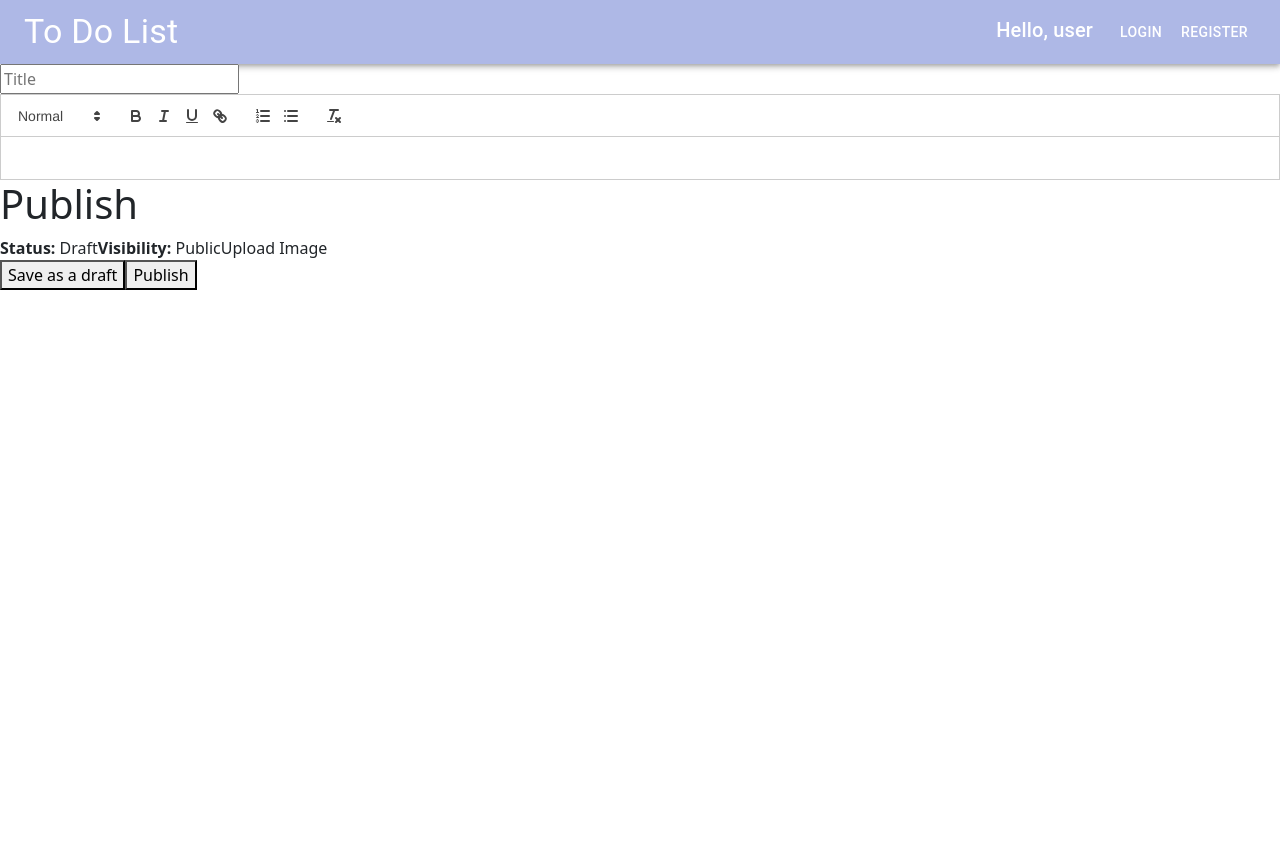
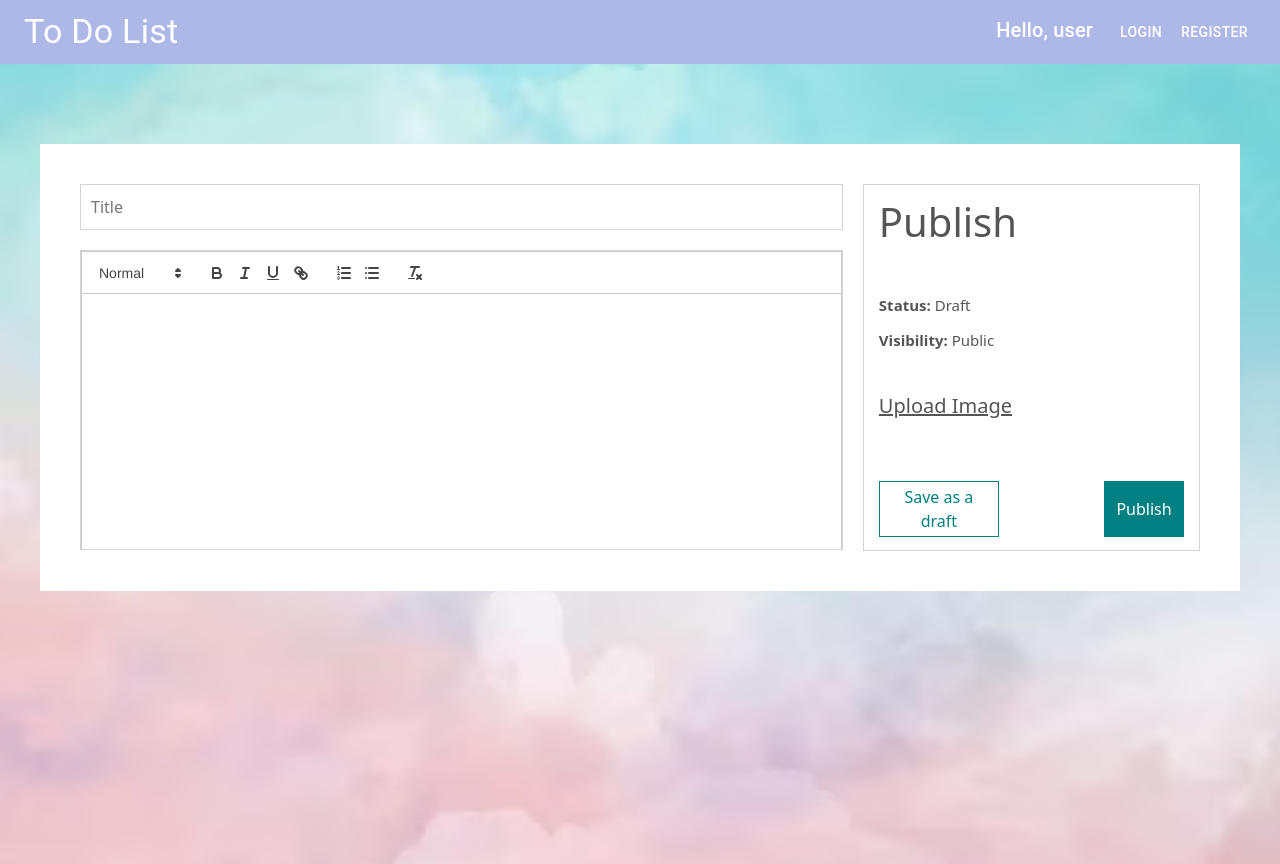
Before and after one commit to Jeffrey-maker/to-do-list, a React (Vite) app in the folder app/my-react/: page /write in a window 1280 px wide. Before the commit the page ends 800 px from the top, so only its background shows below. Built offline with nearby package versions, Linux system fonts and the light colour scheme.

Commit message:
Finish pages jump

```diff
--- a/app/my-react/src/pages/Confirm_User.jsx
+++ b/app/my-react/src/pages/Confirm_User.jsx
@@ -2,37 +2,69 @@ import React, { useState } from "react";
 import { Container, Box, Button, Typography, TextField } from "@mui/material";
 import backgroundImage from "../images/background.jpg";
 import "bootstrap/dist/css/bootstrap.min.css";
+import { useLocation, useNavigate } from "react-router-dom";
 
-const ConfirmUser = ({ email, resendConfirmationCodeUrl }) => {
+const ConfirmUser = () => {
   const [confirmationCode, setConfirmationCode] = useState("");
+  const location = useLocation();
+  const [error, setError] = useState("");
+  const navigate = useNavigate();
+  const { email, resendConfirmationCodeUrl } = location.state;
 
-  const handleSubmit = (event) => {
-    event.preventDefault();
+  const handleSubmit = async (e) => {
+    e.preventDefault();
+    try {
+      // const response = await axios.post(
+      //   "http://localhost:8800/api/auth/verify-code",
+      //   {
+      //     email: email,
+      //     code: confirmationCode,
+      //   },
+      //   {
+      //     headers: {
+      //       "Content-Type": "application/json",
+      //     },
+      //     withCredentials: true,
+      //   }
+      // );
+
+      // if (response.data.success) {
+      //   navigate("/mfa-setup");
+      // } else {
+      //   setError("Invalid confirmation code.");
+      // }
+      navigate("/mfa-setup", {
+        state: {
+          qrImage: confirmationCode,
+          secret: confirmationCode,
+        },
+      });
+    } catch (err) {
+      setError(err.response.data.message || "An error occurred.");
+    }
   };
 
   const resendCode = () => {
-    fetch(resendConfirmationCodeUrl, {
-      method: "POST",
-      headers: {
-        "Content-Type": "application/json",
-      },
-      credentials: "same-origin",
-    })
+    axios
+      .post(
+        resendConfirmationCodeUrl,
+        {},
+        {
+          headers: {
+            "Content-Type": "application/json",
+          },
+          withCredentials: true,
+        }
+      )
       .then((response) => {
-        if (response.redirected) {
-          window.location.href = response.url;
-        }
-        return response.json();
-      })
-      .then((data) => {
-        if (data.success) {
+        if (response.status === 200 && response.data.success) {
           alert("A new confirmation code has been sent to your email.");
         } else {
           alert("Error resending confirmation code.");
         }
       })
       .catch((error) => {
-        console.error("There was a problem with the fetch operation:", error);
+        console.error("There was a problem with the axios request:", error);
         alert("An error occurred while resending the code.");
       });
   };
--- /dev/null
+++ b/app/my-react/src/pages/Home.jsx
@@ -0,0 +1,35 @@
+import React, { useContext } from "react";
+import { Box, Button, Typography } from "@mui/material";
+import { AuthContext } from "../context/authContext.jsx";
+import backgroundImage from "../images/background.jpg";
+
+const Home = () => {
+  const { currentUser } = useContext(AuthContext);
+
+  return (
+    <Box
+      sx={{
+        height: "100vh",
+        display: "flex",
+        flexDirection: "column",
+        alignItems: "center",
+        justifyContent: "center",
+        backgroundImage: `url(${backgroundImage})`,
+        backgroundSize: "cover",
+        backgroundPosition: "center",
+      }}
+    >
+      {currentUser ? (
+        <Button variant="contained" color="primary" href="/notes">
+          View my todolist
+        </Button>
+      ) : (
+        <Typography variant="h6" color="secondary">
+          Please Login
+        </Typography>
+      )}
+    </Box>
+  );
+};
+
+export default Home;
--- a/app/my-react/src/pages/Login.jsx
+++ b/app/my-react/src/pages/Login.jsx
@@ -26,11 +26,11 @@ const Login = () => {
   const handleSubmit = async (event) => {
     event.preventDefault();
     try {
-      await axios.post("http://localhost:8800/api/auth/login", inputs, {
-        withCredentials: true,
-      });
-      await login(inputs);
-      navigate("/");
+      // await axios.post("http://localhost:8800/api/auth/login", inputs, {
+      //   withCredentials: true,
+      // });
+      // await login(inputs);
+      navigate("/mfa-verify");
     } catch (err) {
       setError(err.response.data);
     }
@@ -42,7 +42,7 @@ const Login = () => {
         display: "flex",
         flexDirection: "column",
         alignItems: "center",
-        justifyContent: "center",
+
         height: "100vh",
         background: `url(${backgroundImage}) no-repeat center center fixed`,
         backgroundSize: "cover",
@@ -53,7 +53,14 @@ const Login = () => {
           {msg.text}
         </div>
       ))}
-      <h1 style={{ fontSize: "50px", color: "black", marginBottom: "20px" }}>
+      <h1
+        style={{
+          fontSize: "50px",
+          color: "black",
+          marginBottom: "20px",
+          marginTop: "130px",
+        }}
+      >
         Login
       </h1>
 
--- a/app/my-react/src/pages/MFA_Setup.jsx
+++ b/app/my-react/src/pages/MFA_Setup.jsx
@@ -1,26 +1,63 @@
 // src/MfaSetup.js
-import React from 'react';
-import { TextField, Button, Container, Typography, Box } from '@mui/material';
+import React from "react";
+import { TextField, Button, Container, Typography, Box } from "@mui/material";
 import backgroundImage from "../images/background.jpg";
-import 'bootstrap/dist/css/bootstrap.min.css';
+import "bootstrap/dist/css/bootstrap.min.css";
+import { useLocation, useNavigate } from "react-router-dom";
+import { useState } from "react";
 
-const MfaSetup = ({ qrImage, secret }) => {
+const MfaSetup = () => {
+  const location = useLocation();
+  const { qrImage, secret } = location.state || {};
+  const [confirmationCode, setConfirmationCode] = useState("");
+  const [error, setError] = useState("");
+  const navigate = useNavigate();
+
   const copySecret = () => {
-    const copyText = document.getElementById('secret');
+    const copyText = document.getElementById("secret");
     copyText.select();
     copyText.setSelectionRange(0, 99999); // For mobile devices
-    document.execCommand('copy');
-    alert('Successfully copied TOTP secret token!');
+    document.execCommand("copy");
+    alert("Successfully copied TOTP secret token!");
+  };
+
+  const handleSubmit = async (e) => {
+    e.preventDefault();
+
+    try {
+      // const response = await axios.post(
+      //   "http://localhost:8800/api/auth/verify-code",
+      //   {
+      //     email: email,
+      //     code: confirmationCode,
+      //   },
+      //   {
+      //     headers: {
+      //       "Content-Type": "application/json",
+      //     },
+      //     withCredentials: true,
+      //   }
+      // );
+
+      // if (response.data.success) {
+      //   navigate("/login");
+      // } else {
+      //   setError("Invalid confirmation code.");
+      // }
+      navigate("/login");
+    } catch (err) {
+      setError(err.response.data.message || "An error occurred.");
+    }
   };
 
   return (
     <div
       style={{
-      display:"flex",
-      justifyContent:"center",
-      alignItems:"center",
-      height:"100vh",
-      bgcolor:"#f0f0f0",
+        display: "flex",
+        justifyContent: "center",
+        alignItems: "center",
+        height: "100vh",
+        bgcolor: "#f0f0f0",
         background: `url(${backgroundImage}) no-repeat center center fixed`,
         backgroundSize: "cover",
       }}
@@ -31,24 +68,32 @@ const MfaSetup = ({ qrImage, secret }) => {
         </Typography>
         <ul>
           <li>
-            Download{' '}
+            Download{" "}
             <a
               href="https://play.google.com/store/apps/details?id=com.google.android.apps.authenticator2&hl=en&gl=US"
               target="_blank"
               rel="noopener noreferrer"
             >
               Google Authenticator
-            </a>{' '}
+            </a>{" "}
             on your mobile.
           </li>
           <li>Set up a new authenticator.</li>
           <li>Once you have scanned the QR, enter the OTP code below.</li>
         </ul>
         <Box textAlign="center" my={2}>
-          <img src={qrImage} alt="Secret Token" style={{ width: '200px', height: '200px' }} />
+          <img
+            src={qrImage}
+            alt="Secret Token"
+            style={{ width: "200px", height: "200px" }}
+          />
         </Box>
         <Box textAlign="center" my={2}>
-          <Typography variant="body1" id="secret" style={{ wordWrap: 'break-word' }}>
+          <Typography
+            variant="body1"
+            id="secret"
+            style={{ wordWrap: "break-word" }}
+          >
             {secret}
           </Typography>
         </Box>
@@ -57,8 +102,8 @@ const MfaSetup = ({ qrImage, secret }) => {
             Copy Secret
           </Button>
         </Box>
+        <Box component="form" onSubmit={handleSubmit} sx={{ mt: 1 }}>
           <TextField
-          label="Enter OTP Code"
             fullWidth
             margin="normal"
             variant="outlined"
@@ -66,20 +111,23 @@ const MfaSetup = ({ qrImage, secret }) => {
             name="otp"
             placeholder="Enter OTP code"
             required
+            value={confirmationCode}
+            onChange={(e) => setConfirmationCode(e.target.value)}
           />
           <Button type="submit" variant="contained" color="success" fullWidth>
             Verify and Complete Setup
           </Button>
+        </Box>
       </Container>
     </div>
   );
 };
 
 const containerStyle = {
-  background: 'white',
-  padding: '30px',
-  borderRadius: '8px',
-  boxShadow: '0 2px 10px rgba(0, 0, 0, 0.1)',
+  background: "white",
+  padding: "30px",
+  borderRadius: "8px",
+  boxShadow: "0 2px 10px rgba(0, 0, 0, 0.1)",
 };
 
 export default MfaSetup;
--- a/app/my-react/src/pages/MFA_Verify.jsx
+++ b/app/my-react/src/pages/MFA_Verify.jsx
@@ -1,28 +1,63 @@
 // src/VerifyMFA.js
-import React from 'react';
-import { TextField, Button, Container, Typography, Box } from '@mui/material';
-import 'bootstrap/dist/css/bootstrap.min.css';
+import React from "react";
+import { TextField, Button, Container, Typography, Box } from "@mui/material";
+import "bootstrap/dist/css/bootstrap.min.css";
 import backgroundImage from "../images/background.jpg";
+import { useNavigate } from "react-router-dom";
+import { useState } from "react";
 
 const MfaVerify = () => {
+  const navigate = useNavigate();
+  const [error, setError] = useState("");
+  const [confirmationCode, setConfirmationCode] = useState("");
+
+  const handleSubmit = async (e) => {
+    e.preventDefault();
+
+    try {
+      // const response = await axios.post(
+      //   "http://localhost:8800/api/auth/verify-code",
+      //   {
+      //     email: email,
+      //     code: confirmationCode,
+      //   },
+      //   {
+      //     headers: {
+      //       "Content-Type": "application/json",
+      //     },
+      //     withCredentials: true,
+      //   }
+      // );
+
+      // if (response.data.success) {
+      //   navigate("/login");
+      // } else {
+      //   setError("Invalid confirmation code.");
+      // }
+      navigate("/notes");
+    } catch (err) {
+      setError(err.response.data.message || "An error occurred.");
+    }
+  };
+
   return (
     <div
       style={{
-      display:"flex",
-      justifyContent:"center",
-      alignItems:"center",
-      height:"100vh",
-      bgcolor:"#f0f0f0",
-      background: `url(${backgroundImage}) no-repeat center center fixed`,
-      backgroundSize: "cover",
+        display: "flex",
+        justifyContent: "center",
+        alignItems: "center",
+        height: "100vh",
+        bgcolor: "#f0f0f0",
+        background: `url(${backgroundImage}) no-repeat center center fixed`,
+        backgroundSize: "cover",
       }}
     >
       <Container maxWidth="xs" sx={containerStyle}>
         <main className="form-signin w-100 m-auto">
-          <form method="POST">
-            <Typography variant="h3" component="h1" gutterBottom>
-              Verify Two-Factor Authentication
-            </Typography>
+          <Typography variant="h3" component="h1" gutterBottom>
+            Verify Two-Factor Authentication
+          </Typography>
+          <Box component="form" onSubmit={handleSubmit} sx={{ mt: 1 }}>
             <TextField
               label="Enter OTP from your Authenticator App"
               fullWidth
@@ -33,6 +68,8 @@ const MfaVerify = () => {
               placeholder="Enter OTP"
               required
               autoFocus
+              value={confirmationCode}
+              onChange={(e) => setConfirmationCode(e.target.value)}
             />
             <Button
               type="submit"
@@ -44,7 +81,7 @@ const MfaVerify = () => {
             >
               Verify
             </Button>
-          </form>
+          </Box>
         </main>
       </Container>
     </div>
@@ -52,10 +89,10 @@ const MfaVerify = () => {
 };
 
 const containerStyle = {
-  background: 'white',
-  padding: '30px',
-  borderRadius: '8px',
-  boxShadow: '0 2px 10px rgba(0, 0, 0, 0.1)',
+  background: "white",
+  padding: "30px",
+  borderRadius: "8px",
+  boxShadow: "0 2px 10px rgba(0, 0, 0, 0.1)",
 };
 
-export default MfaVerify
+export default MfaVerify;
--- a/app/my-react/src/pages/Note.jsx
+++ b/app/my-react/src/pages/Note.jsx
@@ -7,6 +7,7 @@ import postimg from "../images/post.jpg";
 import { IconButton } from "@mui/material";
 import DeleteIcon from "@mui/icons-material/Delete";
 import EditIcon from "@mui/icons-material/Edit";
+import backgroundImage from "../images/background.jpg";
 
 const Single = () => {
   const [post, setPost] = useState({});
@@ -37,10 +38,10 @@ const Single = () => {
 
   const handleDelete = async () => {
     try {
-      await axios.delete(`http://localhost:8800/api/posts/${postId}`, {
-        withCredentials: true,
-      });
-      navigate("/");
+      // await axios.delete(`http://localhost:8800/api/posts/${postId}`, {
+      //   withCredentials: true,
+      // });
+      navigate("/notes");
     } catch (err) {
       console.log(err);
     }
@@ -62,6 +63,9 @@ const Single = () => {
         justifyContent: "center",
         minHeight: "100vh",
         padding: "20px",
+        height: "100vh",
+        backgroundImage: `url(${backgroundImage})`,
+        backgroundSize: "cover",
       }}
     >
       <div style={{ maxWidth: "800px", width: "100%" }}>
--- a/app/my-react/src/pages/Notes.jsx
+++ b/app/my-react/src/pages/Notes.jsx
@@ -11,6 +11,7 @@ import {
 } from "@mui/material";
 import DeleteIcon from "@mui/icons-material/Delete";
 import { Link, useNavigate } from "react-router-dom";
+import backgroundImage from "../images/background.jpg";
 
 const todolists = [
   {
@@ -48,7 +49,21 @@ function Notes() {
   };
 
   return (
-    <Container sx={{ mt: 4, mb: 4 }}>
+    <div
+      style={{
+        height: "100vh",
+        backgroundImage: `url(${backgroundImage})`,
+        backgroundSize: "cover",
+      }}
+    >
+      <Container
+        sx={{
+          display: "flex",
+          flexDirection: "column",
+          justifyContent: "center",
+          height: "calc(100vh - 250px)",
+        }}
+      >
         <Typography variant="h4" component="h1" gutterBottom>
           My Notes
         </Typography>
@@ -72,9 +87,6 @@ function Notes() {
                   sx={{
                     mr: 2,
                     width: "150px",
-                  backgroundcolor: "white",
-                  border: "1px solid teal",
-                  color: "teal",
                   }}
                   variant="outlined"
                   onClick={() => handleNavigate(note.id)}
@@ -86,6 +98,7 @@ function Notes() {
           ))}
         </List>
       </Container>
+    </div>
   );
 }
 
--- a/app/my-react/src/pages/Register.jsx
+++ b/app/my-react/src/pages/Register.jsx
@@ -23,10 +23,15 @@ const Register = () => {
   const handleSubmit = async (e) => {
     e.preventDefault();
     try {
-      await axios.post("http://localhost:8800/api/auth/register", inputs, {
-        withCredentials: true,
+      // await axios.post("http://localhost:8800/api/auth/register", inputs, {
+      //   withCredentials: true,
+      // });
+      navigate("/confirm-user", {
+        state: {
+          email: inputs.email,
+          resendConfirmationCodeUrl: "http://localhost:8800/api/auth/resend",
+        },
       });
-      navigate("/confirm-user");
     } catch (err) {
       setError(err.response.data);
     }
@@ -38,13 +43,19 @@ const Register = () => {
         display: "flex",
         flexDirection: "column",
         alignItems: "center",
-        justifyContent: "center",
         height: "100vh",
         background: `url(${backgroundImage}) no-repeat center center fixed`,
         backgroundSize: "cover",
       }}
     >
-      <h1 style={{ fontSize: "50px", color: "black", marginBottom: "20px" }}>
+      <h1
+        style={{
+          fontSize: "50px",
+          color: "black",
+          marginBottom: "20px",
+          marginTop: "100px",
+        }}
+      >
         Register
       </h1>
       <form
@@ -78,7 +89,12 @@ const Register = () => {
           name="password"
           onChange={handleChange}
         />
-        <Button variant="contained" color="primary" type="submit">
+        <Button
+          variant="contained"
+          color="primary"
+          type="submit"
+          onClick={handleSubmit}
+        >
           Register
         </Button>
         {err && <p>{err}</p>}
--- a/app/my-react/src/pages/Write.jsx
+++ b/app/my-react/src/pages/Write.jsx
@@ -3,6 +3,7 @@ import ReactQuill from "react-quill";
 import "react-quill/dist/quill.snow.css";
 import axios from "axios";
 import { useLocation, useNavigate } from "react-router-dom";
+import backgroundImage from "../images/background.jpg";
 
 const Write = () => {
   const state = useLocation().state;
@@ -14,20 +15,12 @@ const Write = () => {
   const navigate = useNavigate();
 
   const upload = async () => {
-    try {
     const formData = new FormData();
     formData.append("file", file);
-      const res = await axios.post(
-        "http://localhost:8800/api/upload",
-        formData,
-        {
+    const res = await axios.post("http://localhost:8800/api/upload", formData, {
       withCredentials: true,
-        }
-      );
+    });
     return res.data;
-    } catch (err) {
-      console.log(err);
-    }
   };
 
   const handleClick = async (e) => {
@@ -72,45 +65,149 @@ const Write = () => {
   };
 
   return (
-    <div className="add">
-      <div className="content">
+    <div
+      style={{
+        display: "flex",
+        flexDirection: "column",
+        alignItems: "center",
+        height: "100vh",
+        background: `url(${backgroundImage}) no-repeat center center fixed`,
+        backgroundSize: "cover",
+      }}
+    >
+      <div
+        style={{
+          marginTop: "80px",
+          display: "flex",
+
+          padding: "40px",
+
+          backgroundColor: "white",
+          width: "1200px",
+          gap: "20px",
+
+          //   marginTop: "100px",
+          //   backgroundColor: "white",
+          //   display: "flex",
+          //   justifyContent: "center",
+          //   paddingLeft: "200px",
+          //   paddingRight: "200px",
+          //   gap: "50px",
+        }}
+      >
+        <div
+          style={{
+            flex: 5,
+            display: "flex",
+            flexDirection: "column",
+
+            gap: "20px",
+          }}
+        >
           <input
             type="text"
             value={getText(title)}
             placeholder="Title"
+            style={{ padding: "10px", border: "1px solid lightgray" }}
             onChange={(e) => setTitle(e.target.value)}
           />
-        <div className="editorContainer">
+          <div
+            style={{
+              height: "300px",
+              overflow: "scroll",
+              border: "1px solid lightgray",
+            }}
+          >
             <ReactQuill
               className="editor"
               theme="snow"
               value={value}
               onChange={setValue}
+              style={{ height: "100%", border: "none" }}
             />
           </div>
         </div>
-      <div className="menu">
-        <div className="item">
-          <h1>Publish</h1>
+        <div
+          style={{
+            border: "1px solid lightgray",
+            paddingLeft: "15px",
+            paddingRight: "15px",
+            flex: 2,
+            display: "flex",
+            flexDirection: "column",
+            justifyContent: "center",
+            gap: "40px",
+            fontSize: "12px",
+            color: "#555",
+            height: "367px",
+          }}
+        >
+          <h1 style={{ fontSize: "40px" }}>Publish</h1>
+          <div
+            style={{
+              display: "flex",
+              flexDirection: "column",
+              gap: "12px",
+              fontSize: "15px",
+            }}
+          >
             <span>
               <b>Status:</b> Draft
             </span>
             <span>
               <b>Visibility: </b> Public
             </span>
+          </div>
           <input
             style={{ display: "none" }}
             type="file"
             id="file"
-            name=""
             onChange={(e) => setFile(e.target.files[0])}
           />
-          <label className="file" htmlFor="file">
+          <label
+            style={{
+              textDecoration: "underline",
+              cursor: "pointer",
+              fontSize: "20px",
+            }}
+            htmlFor="file"
+          >
             Upload Image
           </label>
-          <div className="buttons">
-            <button>Save as a draft</button>
-            <button onClick={handleClick}>Publish</button>
+          <div
+            style={{
+              display: "flex",
+              justifyContent: "space-between",
+              marginTop: "20px",
+            }}
+          >
+            <button
+              style={{
+                cursor: "pointer",
+                color: "teal",
+                backgroundColor: "white",
+                border: "1px solid teal",
+                padding: "3px 5px",
+                width: "120px",
+                fontSize: "16px",
+              }}
+            >
+              Save as a draft
+            </button>
+            <button
+              onClick={handleClick}
+              style={{
+                cursor: "pointer",
+                color: "white",
+                backgroundColor: "teal",
+                border: "1px solid teal",
+                padding: "3px 5px",
+                width: "80px",
+                fontSize: "16px",
+              }}
+            >
+              Publish
+            </button>
           </div>
         </div>
       </div>
```
Also changed, not shown: app/my-react/src/App.jsx (+5 -5 lines). Lines whose indentation alone changed are shown as unchanged.
